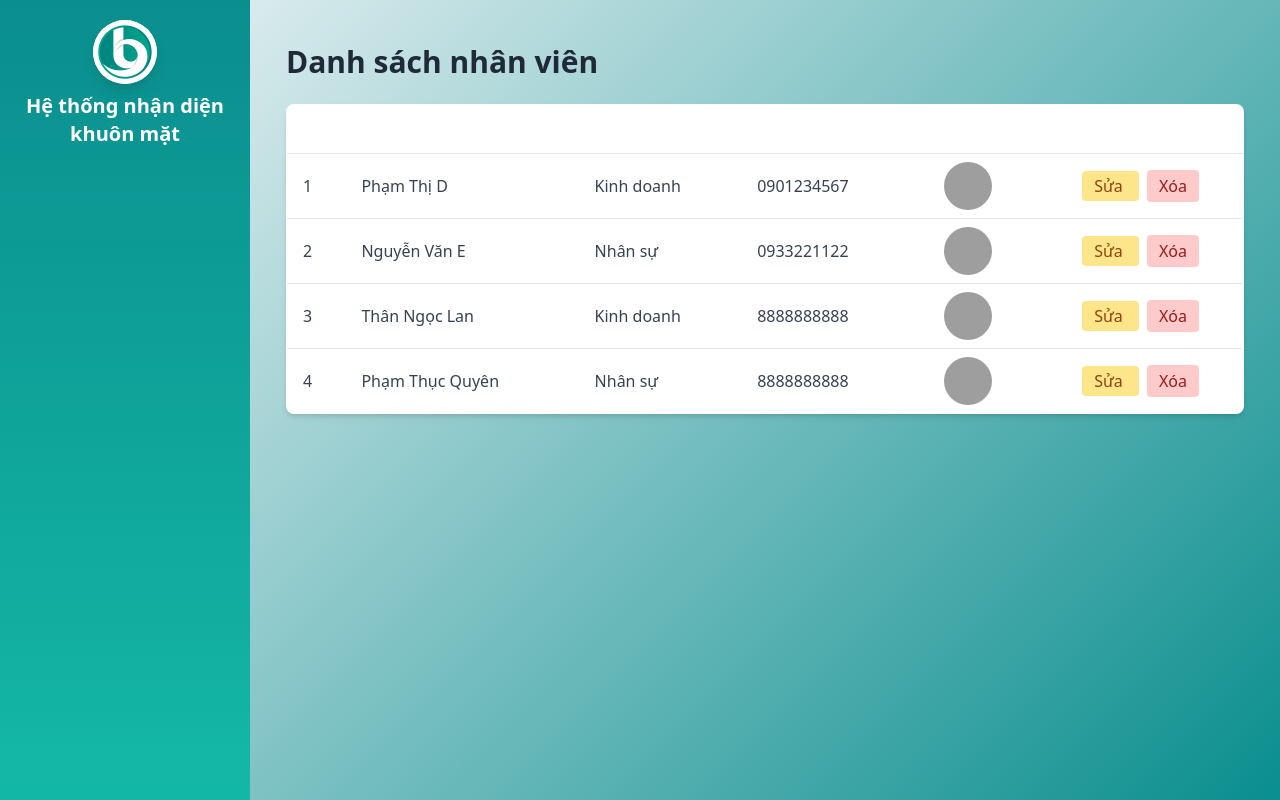
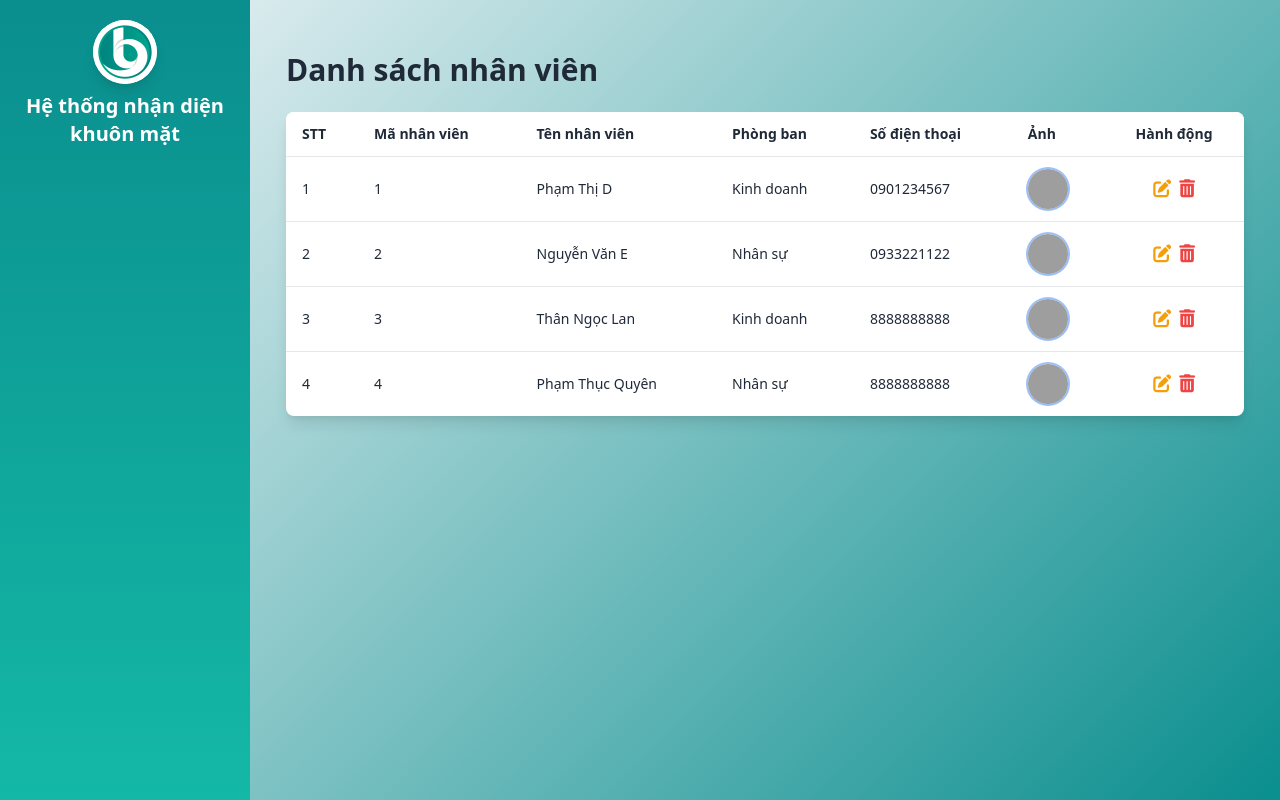
Before and after one commit to khanhdnmishvnh/frs_chamcong, a Flask app: page /employee_list in a window 1280 px wide. Run offline with Flask 3, Linux system fonts and the light colour scheme; data comes from the database, SQL or seed files in the repository; grey boxes are pictures that could not be loaded.

Commit message:
Update employee_list.html

```diff
--- a/templates/employee_list.html
+++ b/templates/employee_list.html
@@ -2,53 +2,62 @@
 {% block title %}Danh sách nhân viên{% endblock %}
 
 {% block content %}
-<div class="container mx-auto px-4 py-6">
-  <h1 class="text-3xl font-bold text-gray-800 mb-6">Danh sách nhân viên</h1>
+<div class="container mx-auto px-4 py-8">
+  <h1 class="text-3xl font-semibold text-gray-800 mb-6">Danh sách nhân viên</h1>
 
   {% if employees %}
-  <table class="min-w-full bg-white border rounded-lg overflow-hidden shadow-md">
-    <thead class="bg-teal-600 text-white">
+  <div class="overflow-x-auto bg-white shadow-lg rounded-lg">
+    <table class="min-w-full text-sm text-gray-800">
+      <thead class="bg-white text-gray-800 font-semibold border-b border-gray-200">
         <tr>
-        <th class="py-3 px-4 text-left">#</th>
-        <th class="py-3 px-4 text-left">Họ tên</th>
+          <th class="py-3 px-4 text-left">STT</th>
+          <th class="py-3 px-4 text-left">Mã nhân viên</th>
+          <th class="py-3 px-4 text-left">Tên nhân viên</th>
           <th class="py-3 px-4 text-left">Phòng ban</th>
           <th class="py-3 px-4 text-left">Số điện thoại</th>
           <th class="py-3 px-4 text-left">Ảnh</th>
-        <th class="py-3 px-4 text-center">Thao tác</th>
+          <th class="py-3 px-4 text-center">Hành động</th>
         </tr>
       </thead>
-    <tbody class="text-gray-700">
+      <tbody class="divide-y divide-gray-200">
         {% for emp in employees %}
-      <tr class="border-t hover:bg-gray-50">
-        <td class="py-2 px-4">{{ loop.index }}</td>
-        <td class="py-2 px-4">{{ emp[1] }}</td>
-        <td class="py-2 px-4">{{ emp[2] or 'Chưa rõ' }}</td>
-        <td class="py-2 px-4">{{ emp[3] or 'Không có' }}</td>
-        <td class="py-2 px-4">
+        <tr class="hover:bg-gray-50">
+          <td class="py-3 px-4">{{ loop.index }}</td>
+          <td class="py-3 px-4">{{ emp[0] }}</td> <!-- Mã nhân viên -->
+          <td class="py-3 px-4">{{ emp[1] }}</td>
+          <td class="py-3 px-4">{{ emp[2] or 'Chưa rõ' }}</td>
+          <td class="py-3 px-4">{{ emp[3] or 'Không có' }}</td>
+          <td class="py-3 px-4">
             {% if emp[4] %}
-            <img src="{{ url_for('static', filename=emp[4]) }}" alt="Ảnh" class="h-12 w-12 rounded-full object-cover">
+              <img src="{{ url_for('static', filename=emp[4]) }}" alt="Ảnh"
+                   class="h-10 w-10 rounded-full object-cover ring-2 ring-teal-500 shadow-sm">
             {% else %}
-            Không có ảnh
+              <span class="text-gray-400 italic">Không có ảnh</span>
             {% endif %}
           </td>
-        <td class="py-2 px-4 text-center">
-          <!-- Nút sửa -->
+          <td class="py-3 px-4 text-center">
+            <div class="flex justify-center items-center space-x-2">
+              <!-- Sửa -->
               <a href="{{ url_for('edit_employee', id=emp[0]) }}"
-             class="bg-yellow-200 text-yellow-800 px-3 py-1 rounded mr-2 hover:bg-yellow-300">
-            Sửa
+                 class="text-yellow-500 hover:text-yellow-600" title="Sửa">
+                <i class="fas fa-edit text-lg"></i>
               </a>
 
-          <!-- Nút xóa -->
-          <form action="{{ url_for('delete_employee', id=emp[0]) }}" method="POST" style="display:inline;" onsubmit="return confirm('Bạn có chắc muốn xóa nhân viên này?');">
-            <button type="submit" class="bg-red-200 text-red-800 px-3 py-1 rounded hover:bg-red-300">
-              Xóa
+              <!-- Xóa -->
+              <form action="{{ url_for('delete_employee', id=emp[0]) }}" method="POST"
+                    onsubmit="return confirm('Bạn có chắc muốn xóa nhân viên này?');">
+                <button type="submit" title="Xóa"
+                        class="text-red-500 hover:text-red-600">
+                  <i class="fas fa-trash-alt text-lg"></i>
                 </button>
               </form>
+            </div>
           </td>
         </tr>
         {% endfor %}
       </tbody>
     </table>
+  </div>
   {% else %}
     <p class="text-gray-600 mt-4">Chưa có nhân viên nào được thêm.</p>
   {% endif %}
```
Lines whose indentation alone changed are shown as unchanged.
